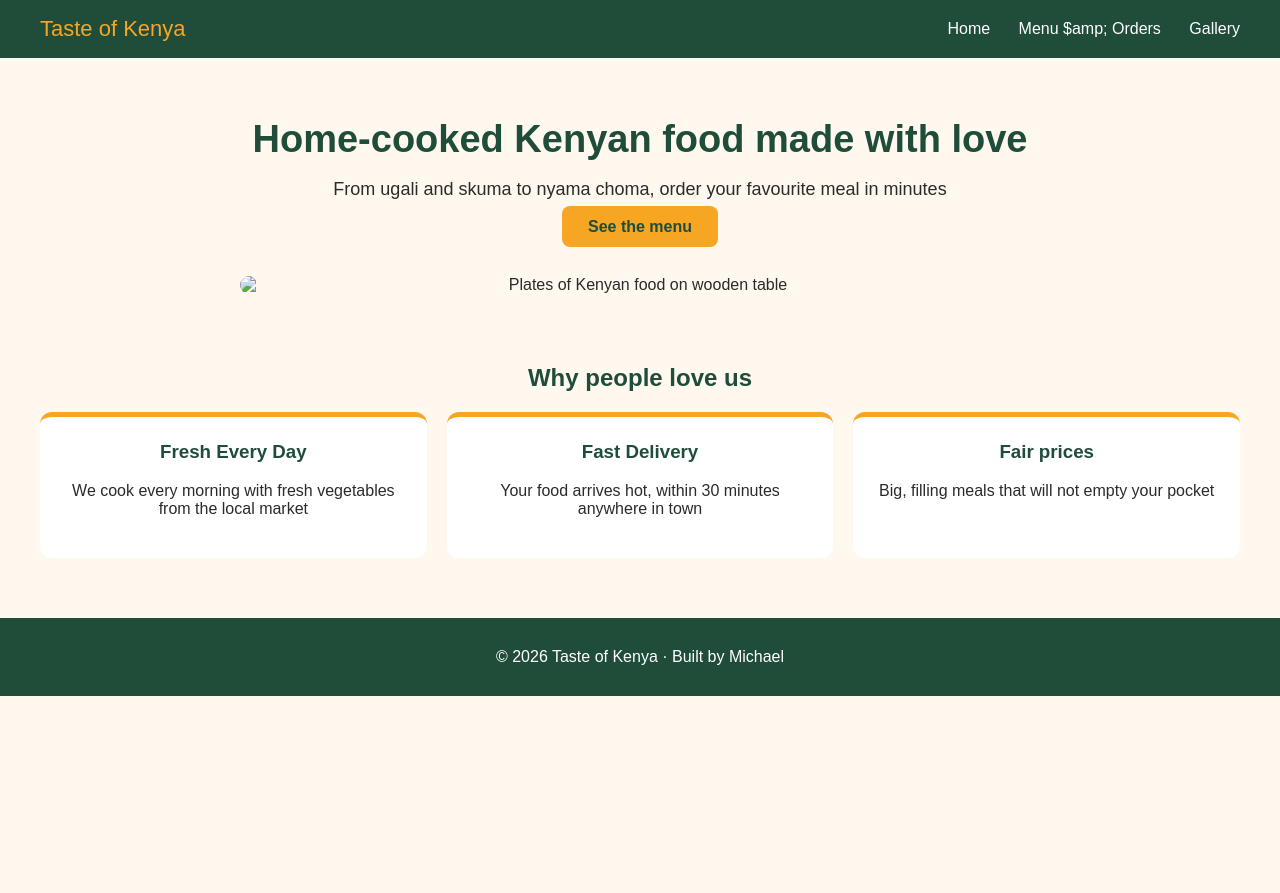
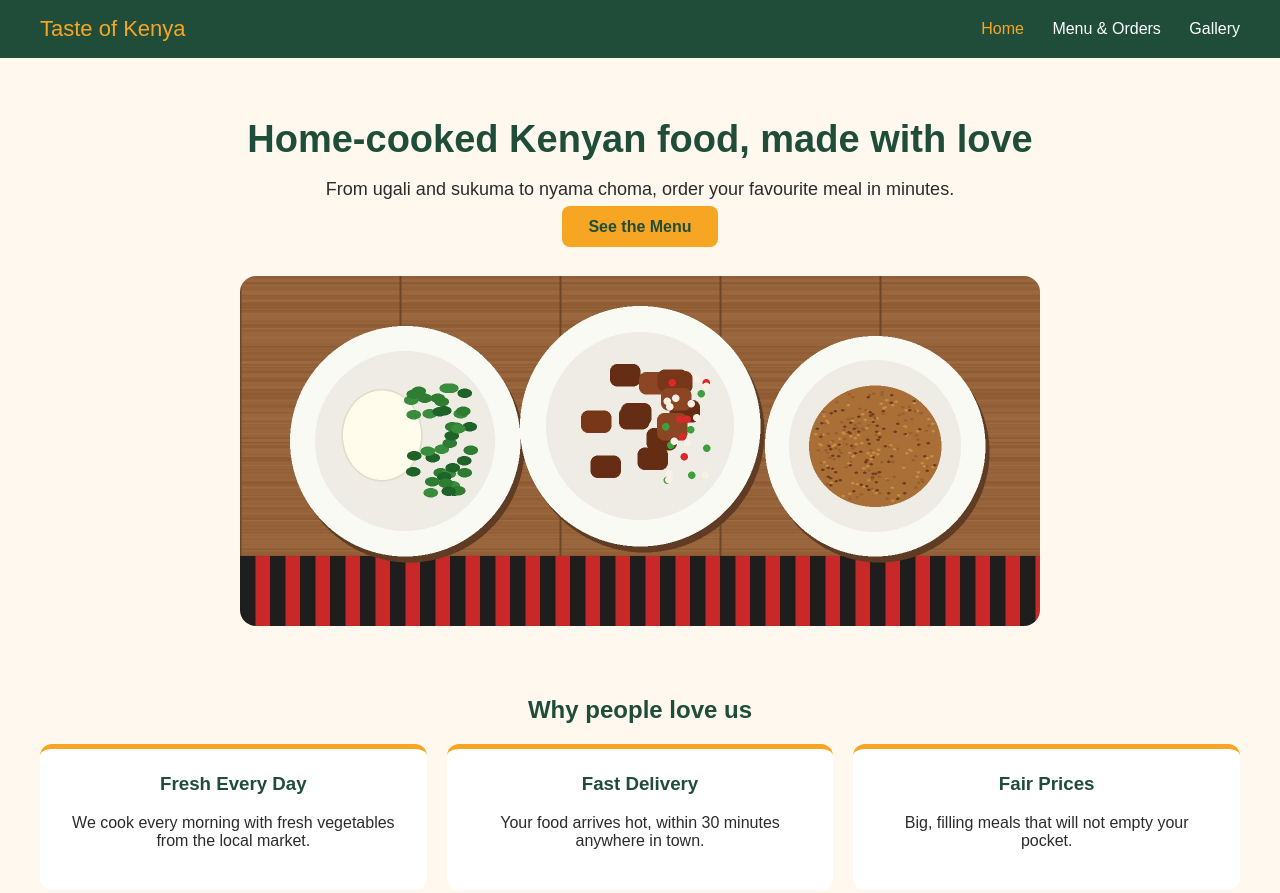
Before and after one commit to craazym1key/taste-of-kenya, a plain HTML site: page index.html in a window 1280 px wide. Shown: the top 893 px of the page. Before the commit the page ends 800 px from the top, so only its background shows below. Drawn offline with Linux system fonts and the light colour scheme.

Commit message:
Fix: Fix navbar and a broken forms page in order.html

```diff
--- a/index.html
+++ b/index.html
@@ -7,39 +7,48 @@
   <link rel="stylesheet" href="style.css">
 </head>
 <body>
+
+  <!-- NAVBAR -->
   <header class="navbar">
     <a href="index.html" class="logo">Taste of Kenya</a>
     <nav>
-            <a href="index.html" class="ative">Home</a>
-            <a href="order.html">Menu $amp; Orders</a>
+      <a href="index.html" class="active">Home</a>
+      <a href="order.html">Menu &amp; Orders</a>
       <a href="gallery.html">Gallery</a>
     </nav>
   </header>
+
+  <!-- HERO -->
   <section class="hero">
-        <h1>Home-cooked Kenyan food made with love</h1>
-        <p>From ugali and skuma to nyama choma, order your favourite meal in minutes</p>
-        <a href="order.html" class="button">See the menu</a>
-        <img src="/04_taste-of-kenya/images/taste-of-kenya-images/hero.jpg" alt="Plates of Kenyan food on wooden table" class="hero-img">
+    <h1>Home-cooked Kenyan food, made with love</h1>
+    <p>From ugali and sukuma to nyama choma, order your favourite meal in minutes.</p>
+    <a href="order.html" class="button">See the Menu</a>
+    <img src="images/hero.jpg" alt="Plates of Kenyan food on a wooden table" class="hero-img">
   </section>
+
+  <!-- FEATURES -->
   <section class="features">
     <h2>Why people love us</h2>
     <div class="cards">
       <div class="card">
         <h3>Fresh Every Day</h3>
-                <p>We cook every morning with fresh vegetables from the local market</p>
+        <p>We cook every morning with fresh vegetables from the local market.</p>
       </div>
       <div class="card">
         <h3>Fast Delivery</h3>
-                <p>Your food arrives hot, within 30 minutes anywhere in town</p>
+        <p>Your food arrives hot, within 30 minutes anywhere in town.</p>
       </div>
       <div class="card">
-                <h3>Fair prices</h3>
-              <p>Big, filling meals that will not empty your pocket</p>
+        <h3>Fair Prices</h3>
+        <p>Big, filling meals that will not empty your pocket.</p>
       </div>
     </div>
   </section>
+
+  <!-- FOOTER -->
   <footer class="footer">
     <p>&copy; 2026 Taste of Kenya &middot; Built by Michael</p>
   </footer>
+
 </body>
 </html>
```
Also changed, not shown: order.html (+15 -8 lines). Lines whose indentation alone changed are shown as unchanged.
